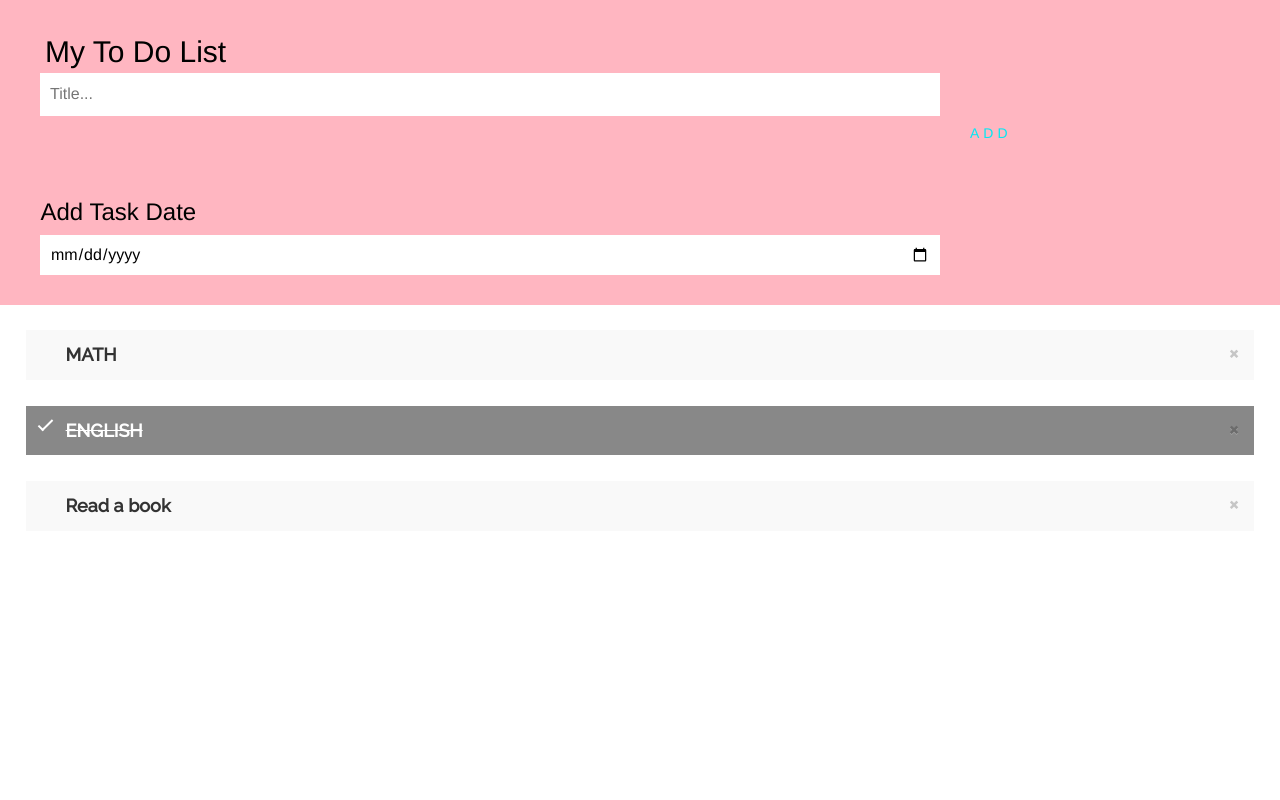
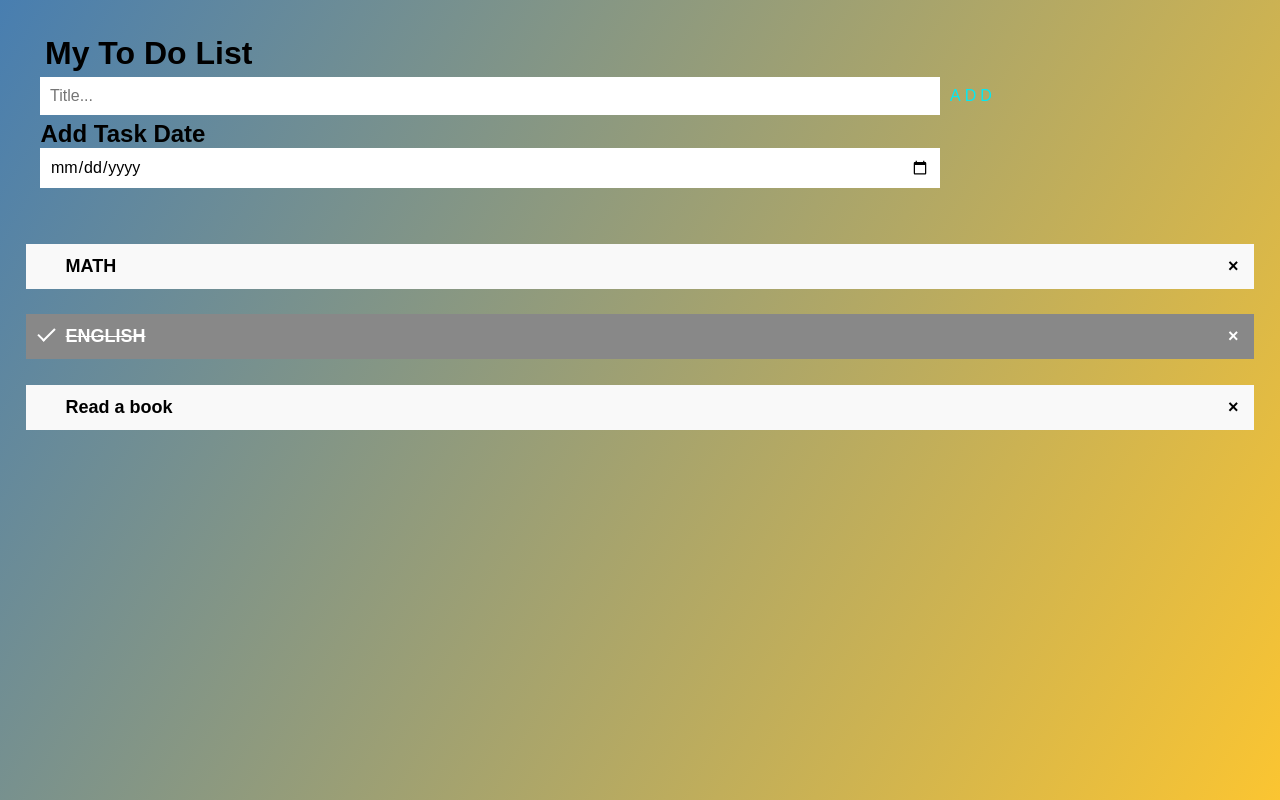
Before and after one commit to YUXICHI/-yuxichi-.github.io, a plain HTML site: page index.html in a window 1280 px wide. Drawn offline with nearby package versions, Linux system fonts and the light colour scheme.

Commit message:
Update index.html

```diff
--- a/index.html
+++ b/index.html
@@ -1,19 +1,30 @@
 <!DOCTYPE html>
 <html>
 <head>
-<link rel="stylesheet" href="https://maxcdn.bootstrapcdn.com/bootstrap/3.3.0/css/bootstrap.min.css">
-  <link href='https://fonts.googleapis.com/css?family=Rock+Salt|Raleway:500' rel='stylesheet' type='text/css'>
-
-  <script src="https://code.jquery.com/jquery-1.11.0.min.js"></script>
+<title>Task List</title>
+  <link rel="stylesheet" href="style.css">
+    <link rel="stylesheet" href="https://cdnjs.cloudflare.com/ajax/libs/font-awesome/5.8.2/css/all.css">
+    <script src="https://cdnjs.cloudflare.com/ajax/libs/jquery/3.4.1/jquery.min.js"></script>
 <meta name="viewport" content="width=device-width, initial-scale=1">
 <style>
 body {
   margin: 0;
-  min-width: 250px;
+  min-width: 150px;
 }
 
 * {
   box-sizing: border-box;
+}
+*{
+  margin: 0;
+  padding: 0;
+  font-family: "montserrat",sans-serif;
+  box-sizing: border-box;
+}
+
+body{
+  background-image: linear-gradient(120deg,#487eb0,#fbc531);
+  min-height: 100vh;
 }
 
 ul {
@@ -86,7 +97,7 @@ ul li.checked::before {
 
 /* Style the header */
 .header {
-  background-color: rgb(255, 182, 193);
+  background-color: linear-gradient(120deg,#487eb0,#fbc531);
   padding: 30px 40px;
   color: black;
   text-align: left;
@@ -115,13 +126,14 @@ input {
 .addBtn {
     position: right;
     display: inline-block;
-    padding: 30px 30px;
-    margin: 20px 0;
+    padding: 10px;
+    width = 25%;
+    text-align: center;
     color: #03e9f4;
-    text-decoration: none;
     text-transform: uppercase;
     transition: 0.5s;
     letter-spacing: 4px;
+    font-size: 16px;
     overflow: hidden;
     margin-right: 25px;
 
@@ -130,23 +142,18 @@ input {
 .addBtn:hover {
   background: #03e9f4;
     color: #050801;
-    box-shadow: 0 0 5px #03e9f4,
-                0 0 25px #03e9f4,
-                0 0 50px #03e9f4,
-                0 0 200px #03e9f4;
-     -webkit-box-reflect:below 1px linear-gradient(transparent, #0005);
+
 }
 </style>
 </head>
 <body>
 
 <div id="myDIV" class="header">
-  <h2 style="margin:5px">My To Do List</h2>
+  <h1 style="margin:5px">My To Do List</h1>
   <input type="text" id="myInput" placeholder="Title...">
   <span onclick="newElement()" class="addBtn">Add</span>
-
-  <h3 style="margin:0.5px">Add Task Date</3>
-  <h4>
+  <h2 style="margin:0.5px">Add Task Date</2>
+  <h3>
   <input type="date" id="taskdate" placeholder="enter date...">
   </h4>
 </div>
```
